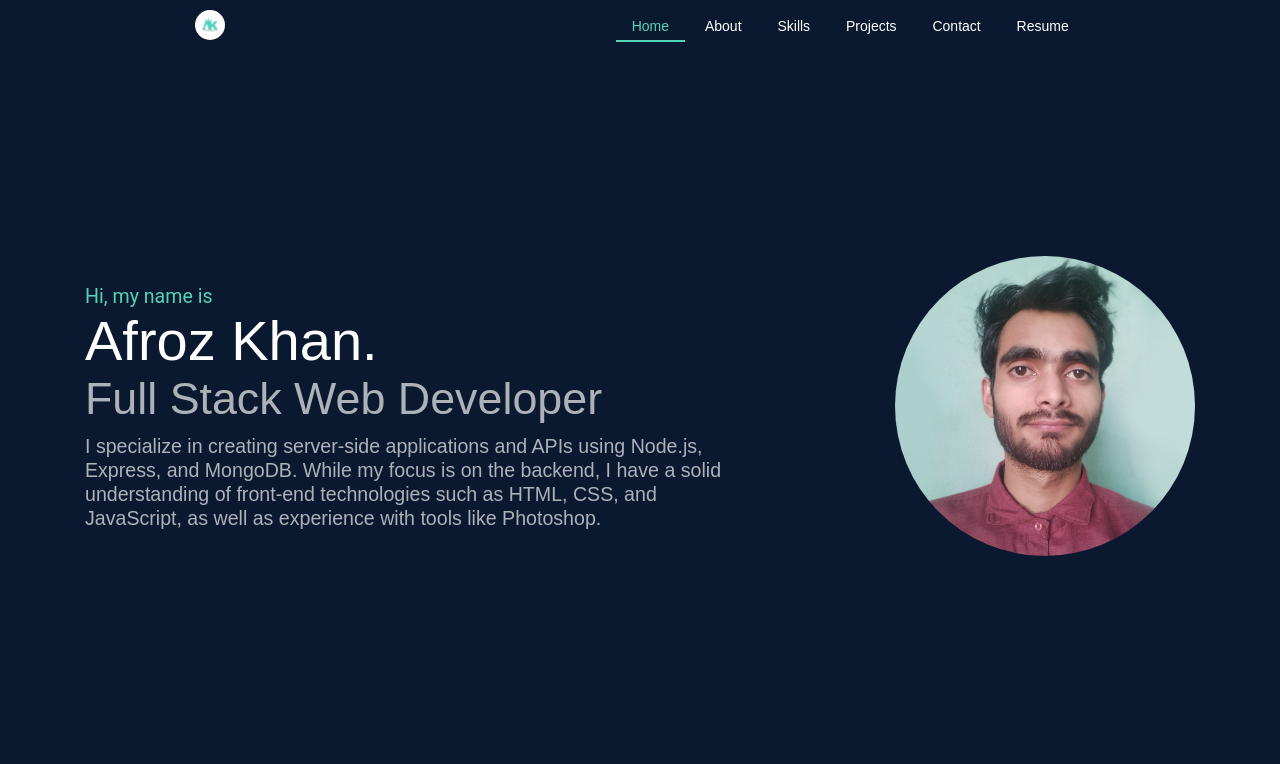
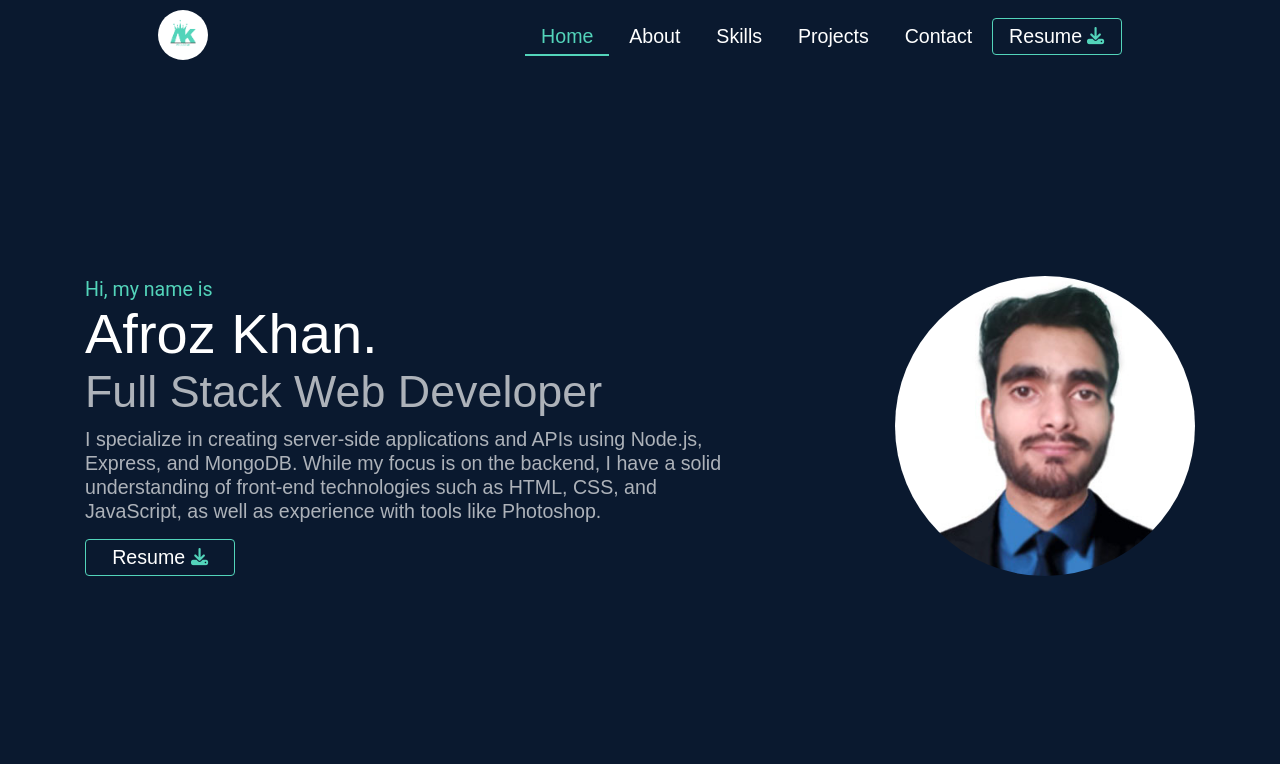
Before and after one commit to Afroz-Saifi/Afroz-Saifi.github.io, a plain HTML site: page index.html in a window 1280 px wide. Shown: the top 764 px of the page. Drawn offline with Linux system fonts and the light colour scheme.

Commit message:
changed profile photo

```diff
--- a/index.html
+++ b/index.html
@@ -7,6 +7,13 @@
     <title>portfolio</title>
     <link rel="stylesheet" href="./style.css" />
     <link rel="preconnect" href="https://fonts.googleapis.com" />
+    <link
+      rel="stylesheet"
+      href="https://cdnjs.cloudflare.com/ajax/libs/font-awesome/6.4.0/css/all.min.css"
+      integrity="sha512-iecdLmaskl7CVkqkXNQ/ZH/XLlvWZOJyj7Yy7tcenmpD1ypASozpmT/E0iPtmFIB46ZmdtAc9eNBvH0H/ZpiBw=="
+      crossorigin="anonymous"
+      referrerpolicy="no-referrer"
+    />
   </head>
   <body>
     <!-- main navigation bar -->
@@ -20,7 +27,21 @@
         <li><a href="#skills" class="nav-link skills">Skills</a></li>
         <li><a href="#projects" class="nav-link projects">Projects</a></li>
         <li><a href="#contact" class="nav-link contact">Contact</a></li>
-        <li><a href="resume.pdf" class="nav-link resume" id="resume-button-2">Resume</a></li>
+        <li>
+          <a
+            href="./images/Afroz-Khan-Resume.pdf"
+            class="nav-link resume"
+            id="resume-button-2"
+            target="_blank"
+            onclick="window.open('https://drive.google.com/file/d/1TU2lzemlh3yLqphJQEyR6EF_7sKSe8dg/view?usp=share_link')"
+            download
+            >Resume
+            <i
+              class="fa-solid fa-download fa-bounce fa-sm"
+              style="color: #53d4ba"
+            ></i>
+          </a>
+        </li>
       </ul>
     </nav>
 
@@ -38,12 +59,25 @@
               CSS, and JavaScript, as well as experience with tools like
               Photoshop.
             </p>
+            <a
+              href="./images/Afroz-Khan-Resume.pdf"
+              class="nav-link resume"
+              id="resume-button-1"
+              target="_blank"
+              onclick="window.open('https://drive.google.com/file/d/1TU2lzemlh3yLqphJQEyR6EF_7sKSe8dg/view?usp=share_link')"
+              download
+              >Resume
+              <i
+                class="fa-solid fa-download fa-bounce fa-sm"
+                style="color: #53d4ba"
+              ></i>
+            </a>
           </div>
         </div>
 
         <div class="right_home_container">
           <div class="box">
-            <img src="./images/IMG20230413151608.jpg" alt="" />
+            <img src="./images/suit.jpg" alt="" />
           </div>
         </div>
       </div>
--- a/style.css
+++ b/style.css
@@ -21,12 +21,19 @@ body {
   font-size: 14px;
 }
 
+/* section */
 section {
-  scroll-margin-top: 50px;
+  scroll-margin-top: 60px;
 }
 
-/* section */
+/* resume button */
+.resume{
+  border: 1px solid var(--main_color);
+  border-radius: 4px;
+  transition: 0.3s;
+}
 
+/* navigation bar */
 #nav-menu {
   background-color: var(--background_light);
   overflow: hidden;
@@ -41,7 +48,7 @@ section {
 }
 
 #logo {
-  width: 30px;
+  width: 50px;
   border-radius: 50%;
 }
 
@@ -59,12 +66,18 @@ section {
   color: var(--main_color);
 }
 
-#nav-menu li a {
+#nav-menu li a, #resume-button-1 {
   display: block;
   text-align: center;
   padding: 6px 16px;
   text-decoration: none;
   color: #ffff;
+  font-size: 1.4em;
+}
+
+#resume-button-1{
+  width: 150px;
+  margin-top: 16px;
 }
 
 #nav-menu li a :active {
@@ -72,7 +85,7 @@ section {
   color: var(--main_color);
 }
 
-#nav-menu li a:hover {
+#nav-menu li a:hover, #resume-button-1:hover {
   color: var(--main_color);
 }
 
```
Also changed, not shown: images/IMG20230413151608.jpg (deleted), images/suit.jpg (added), images/suit.png (added), 1 other file.
